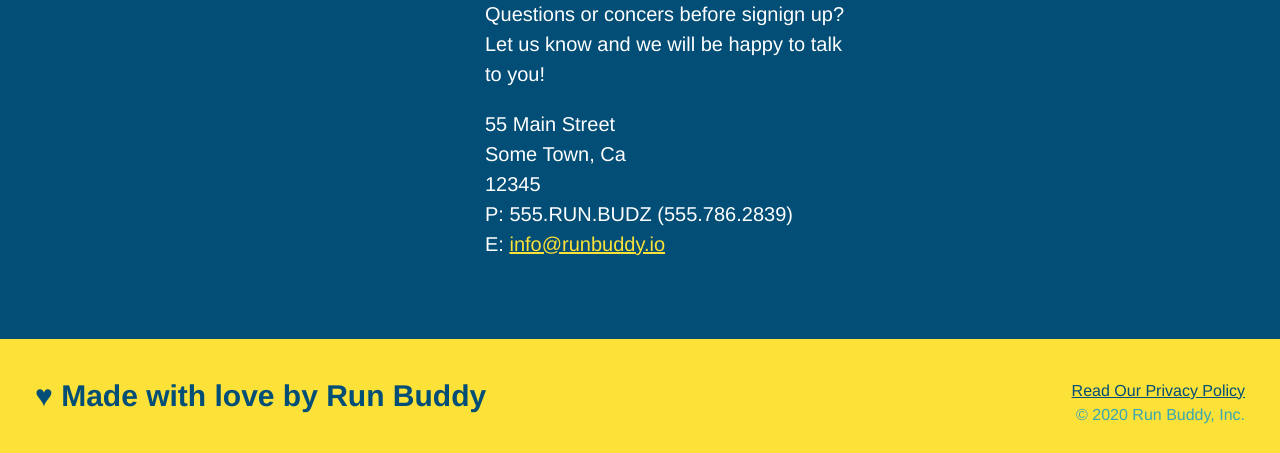
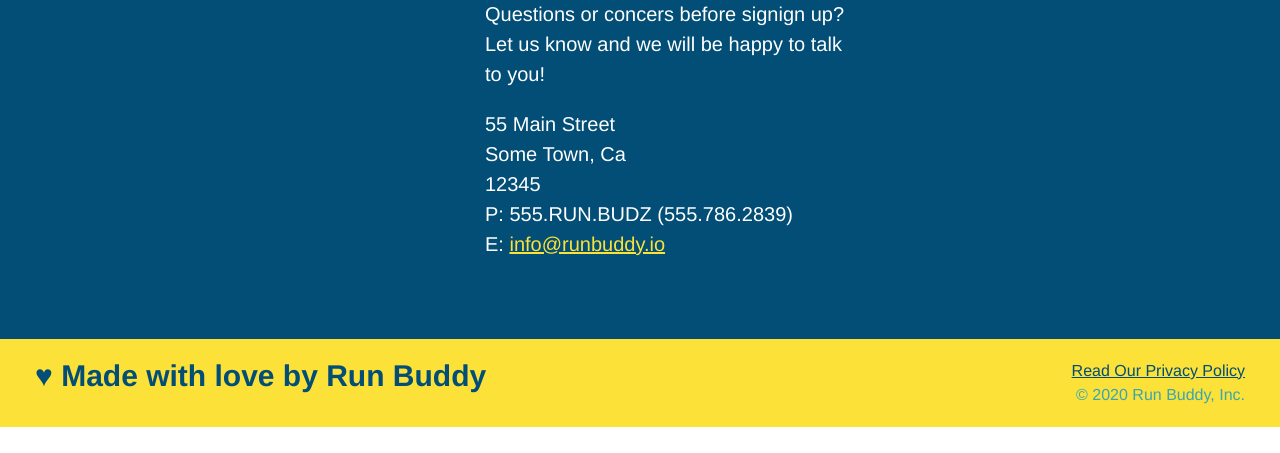
Before and after one commit to KJWesthoff/run-buddy, a plain HTML site: page index.html in a window 1280 px wide. Shown: the part 4885-5338 px from the top of the page. After the commit the page ends 5312 px from the top, so only its background shows below. Drawn offline with Linux system fonts and the light colour scheme.

Commit message:
more flex-boxing in the footer

```diff
--- a/assets/css/style.css
+++ b/assets/css/style.css
@@ -48,21 +48,31 @@ header nav ul li a {
   font-size: 1.55vw;
 }
 
+/*
 footer {
   background: #fce138;
   width: 100%;
   padding: 40px 35px;
 }
+*/
+footer {
+  padding: 20px 35px;
+  background-color: #fce138;
+  display: flex;
+  justify-content: space-between;
+  flex-wrap: wrap;
+}
+
 
 footer h2 {
-  display: inline;
+
   color: #024e76;
   font-size: 30px;
   margin: 0;
 }
 
 footer div {
-  float: right;
+
   line-height: 1.5;
   text-align: right;
 }
```
